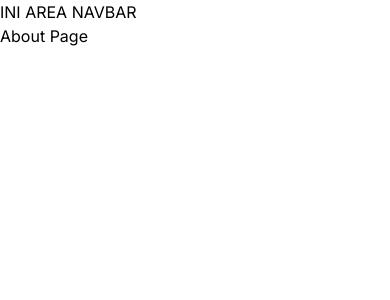
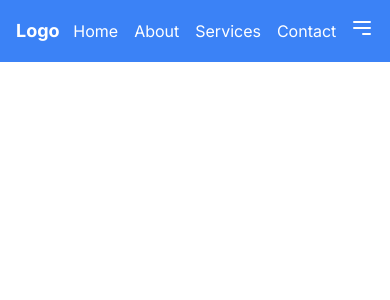
Before and after one commit to artikosamodra/taonime-app, a Next.js app: page /about in a window 390 px wide. Shown: the top 300 px of the page. Built offline with nearby package versions, Linux system fonts and the light colour scheme.

Commit message:
navbar pre-build & top menu setting

```diff
--- a/src/app/components/AnimeList/index.js
+++ b/src/app/components/AnimeList/index.js
@@ -1,12 +1,13 @@
 import Image from "next/image";
+import Link from "next/link";
 
-const AnimeList = ({ title, images }) => {
+const AnimeList = ({ title, images, id }) => {
   return (
-    <main>
-      <div className="bg-amber-100">
-        <Image src={images} alt="..." width={600} height={400} />
-        <h3>{title}</h3>
-      </div>
+    <main className="mt-10">
+      <Link href={`/${id}`} className="cursor-pointer">
+        <Image src={images} alt="..." width={400} height={400} />
+        <h3 className="font-bold lg:text-lg md:text-md text-sm p-3">{title}</h3>
+      </Link>
     </main>
   );
 };
--- /dev/null
+++ b/src/app/components/NavBar/index.js
@@ -0,0 +1,56 @@
+const Navbar = () => {
+  return (
+    <nav class="bg-blue-500 p-4 fixed top-0 w-full z-10">
+      <div class="container mx-auto flex justify-between items-center">
+        {/* Logo */}
+        <div class="text-white text-lg font-bold">Logo</div>
+
+        {/* Menu Navigasi */}
+        <ul class="flex space-x-4">
+          <li>
+            <a href="#" class="text-white">
+              Home
+            </a>
+          </li>
+          <li>
+            <a href="#" class="text-white">
+              About
+            </a>
+          </li>
+          <li>
+            <a href="#" class="text-white">
+              Services
+            </a>
+          </li>
+          <li>
+            <a href="#" class="text-white">
+              Contact
+            </a>
+          </li>
+        </ul>
+
+        {/* Tombol untuk Layar Kecil (Mobile) */}
+        <div class="lg:hidden">
+          <button class="text-white">
+            <svg
+              xmlns=""
+              fill="none"
+              viewBox="0 0 24 24"
+              stroke="currentColor"
+              class="h-6 w-6"
+            >
+              <path
+                stroke-linecap="round"
+                stroke-linejoin="round"
+                stroke-width="2"
+                d="M4 6h16M4 12h16m-7 6h7"
+              ></path>
+            </svg>
+          </button>
+        </div>
+      </div>
+    </nav>
+  );
+};
+
+export default Navbar;
--- a/src/app/globals.css
+++ b/src/app/globals.css
@@ -2,26 +2,24 @@
 @tailwind components;
 @tailwind utilities;
 
-/* :root {
-  --foreground-rgb: 0, 0, 0;
-  --background-start-rgb: 214, 219, 220;
-  --background-end-rgb: 255, 255, 255;
+*,
+::before,
+::after {
+  padding: 0;
+  margin: 0;
+  box-sizing: border-box;
 }
 
-@media (prefers-color-scheme: dark) {
-  :root {
-    --foreground-rgb: 255, 255, 255;
-    --background-start-rgb: 0, 0, 0;
-    --background-end-rgb: 0, 0, 0;
-  }
+img {
+  width: 100%;
+  height: auto;
+  transition: 0.3s ease all;
+  -webkit-transition: 0.3s ease all;
+  -moz--transition: 0.3s ease all;
+  -ms-transition: 0.3s ease all;
+  -o-transition: 0.3s ease all;
 }
 
-body {
-  color: rgb(var(--foreground-rgb));
-  background: linear-gradient(
-      to bottom,
-      transparent,
-      rgb(var(--background-end-rgb))
-    )
-    rgb(var(--background-start-rgb));
-} */
+img:hover {
+  scale: 102%;
+}
--- a/src/app/layout.js
+++ b/src/app/layout.js
@@ -1,5 +1,6 @@
 import { Inter } from "next/font/google";
 import "./globals.css";
+import Navbar from "./components/NavBar";
 
 const inter = Inter({ subsets: ["latin"] });
 
@@ -12,12 +13,7 @@ export default function RootLayout({ children }) {
   return (
     <html lang="en">
       <body className={inter.className}>
-        {
-          /* navbar in layout */
-          <div>
-            <h1>INI AREA NAVBAR</h1>
-          </div>
-        }
+        <Navbar />
         {children}
       </body>
     </html>
--- a/src/app/page.js
+++ b/src/app/page.js
@@ -15,14 +15,18 @@ const Home = async () => {
     <main>
       <div>
         <h1>Popular Anime</h1>
-        <div className="grid grid-cols-4 gap-4">
+        <div className="grid lg:grid-cols-6 md:grid-cols-4 sm:grid-cols-3 grid-cols-2 gap-4">
           {anime.data.map((data) => {
             // console.log(data.title);
             return (
-              <AnimeList
-                title={data.title}
-                images={data.images.webp.image_url}
-              />
+              //key mal id = id from my anime list
+              <div key={data.mal_id} className="shadow-xl">
+                <AnimeList
+                  title={data.title}
+                  images={data.images.webp.image_url}
+                  id={data.mal_id}
+                />
+              </div>
             ); //get title & image
           })}
         </div>
```
